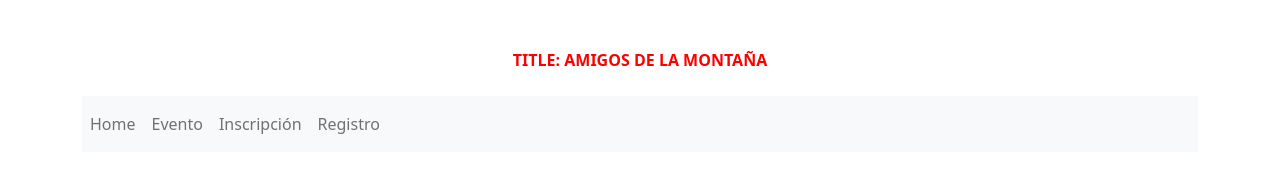
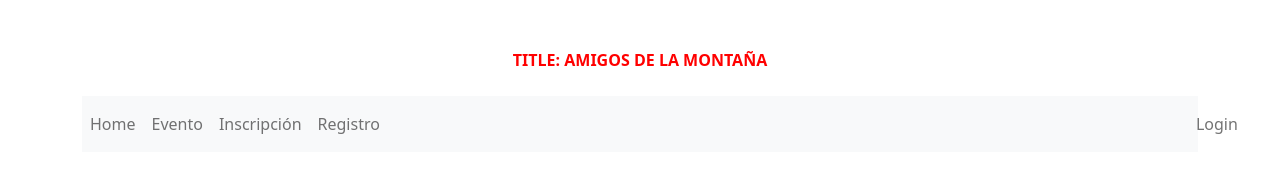
Before and after one commit to eboe62-appvisibility/formacion_angular_campusMVP_2303_001, an Angular app: page / in a window 1280 px wide. Shown: the top 194 px of the page. Built offline with nearby package versions, Linux system fonts and the light colour scheme.

Commit message:
Crear links de Login y Logout

```diff
--- a/src/app/app.component.html
+++ b/src/app/app.component.html
@@ -25,6 +25,8 @@
       <li class="nav-item">
         <a class="nav-link" href="/registro">Registro</a>
       </li>
+      <li class="nav-item" style="margin-left:800px;" *ngIf="!estaLogueado()"><a class="nav-link" routerLink="/login">Login</a></li>
+      <li class="nav-item" style="margin-left:800px;" *ngIf="estaLogueado()"><a class="new-link" (click)="logout()">Logout</a></li>
     </ul>
   </nav>
 </div>
--- a/src/app/app.component.ts
+++ b/src/app/app.component.ts
@@ -1,5 +1,6 @@
 import { Component, OnInit } from '@angular/core';
 import firebase from  'firebase/compat/app';
+import { LoginService } from './login/login.service';
 
 @Component({
   selector: 'app-root',
@@ -9,7 +10,8 @@ import firebase from  'firebase/compat/app';
 export class AppComponent implements OnInit {
   title = 'TITLE: ';
 
-  constructor(){
+  constructor(private loginService:LoginService){
+
   }
 
   ngOnInit(): void {
@@ -19,4 +21,11 @@ export class AppComponent implements OnInit {
     })
   }
 
+  estaLogueado() {
+    return this.loginService.estaLogueado();
+  }
+
+  logout() {
+    this.loginService.logout();
+  }
 }
--- a/src/app/login/login.service.ts
+++ b/src/app/login/login.service.ts
@@ -27,4 +27,16 @@ export class LoginService {
   getIdToken() {
     return this.token;
   }
+
+  estaLogueado() {
+    console.log(this.token);
+    return this.token;
+  }
+
+  logout() {
+    firebase.auth().signOut().then(()=>{
+      this.token="";
+      this.router.navigate(["/"]);
+    });
+  }
 }
```
